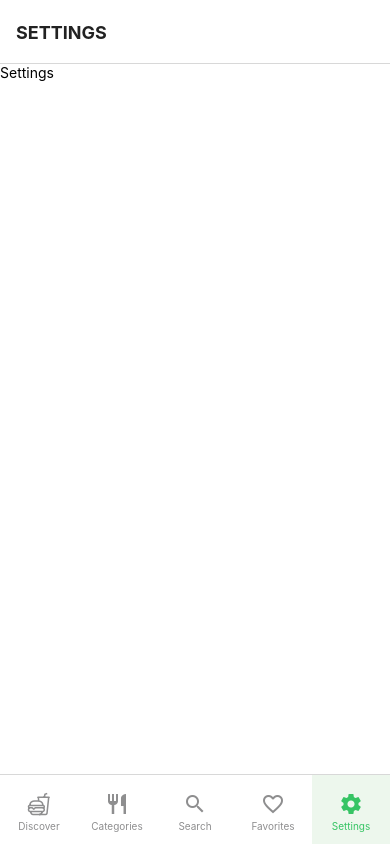
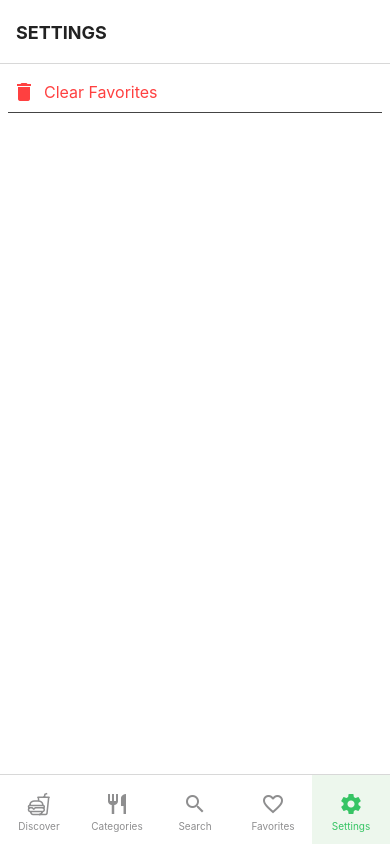
Before and after one commit to godkingjay/Authentic-Pinoy-Recipes-App, a React Native app: screen /SettingsStack in a window 390 px wide. Built offline with nearby package versions, Linux system fonts and the light colour scheme.

Commit message:
ADD: Settings | Clear Favorites

```diff
--- a/assets/FoodsDB/favFoodDB.js
+++ b/assets/FoodsDB/favFoodDB.js
@@ -11,7 +11,7 @@ export function addFav(id){
 }
 
 export function clearFav(){
-  FavFood = [];
+  FavFood.splice(0, FavFood.length);
 }
 
 export function deleteFav(id){
--- a/screens/Discover.js
+++ b/screens/Discover.js
@@ -6,13 +6,12 @@ import discoverCategories from "../assets/FoodsDB/discoverCategoriesDB";
 import globalStyles from "../assets/styles/globalStyles";
 
 export default function Discover({ navigation, route }) {
-  let categoryNum = 1;
   return(
     <ScrollView style={ globalStyles.screen }>
       <View style = { styles.horizontalCardsContainer }>
-        { discoverCategories.map((category, value) => {
+        { discoverCategories.map((category, index) => {
           return(
-            <HorizontalCardsContainer key={ categoryNum++ } navigation={ navigation } route={ route } foodCategory={ category }/>
+            <HorizontalCardsContainer key={ index } navigation={ navigation } route={ route } foodCategory={ category }/>
           )
         })}
       </View>
--- a/screens/Settings.js
+++ b/screens/Settings.js
@@ -1,13 +1,61 @@
-import React from "react";
+import React, { useContext } from "react";
+import { useState } from "react";
 import { ScrollView } from "react-native";
+import { TouchableOpacity } from "react-native";
+import { StyleSheet } from "react-native";
 import { Text } from "react-native";
 import { View } from "react-native";
+import { Icon } from "react-native-elements";
 import globalStyles from "../assets/styles/globalStyles";
+import AppContext from "../assets/globals/appContext";
 
 export default function Settings() {
+
+  const favorites = useContext(AppContext);
+
+  const clearFav = () => {
+    favorites.clearFavorites();
+  }
+
   return(
     <ScrollView style={ globalStyles.screen }>
-      <Text>Settings</Text>
+      <View style={ styles.settingsContainer }>
+        <TouchableOpacity
+          activeOpacity={ 0.75 }
+          style={ styles.settingContainer }
+          onPress={ clearFav }
+        >
+          <View style={ styles.settingIconContainer }>
+            <Icon
+              type="material-icons"
+              name="delete"
+              color="#ff4040"
+            />
+          </View>
+          <Text style={ [ styles.settingLabel, { color: "#ff4040" } ] }>Clear Favorites</Text>
+        </TouchableOpacity>
+      </View>
     </ScrollView>
   );
 }
+
+const styles = StyleSheet.create({
+  settingsContainer: {
+    margin: 8,
+  },
+  settingContainer: {
+    flexDirection: 'row',
+    alignItems: 'center',
+    borderBottomWidth: 1,
+    borderBottomColor: '#444',
+    paddingVertical: 4,
+  },
+  settingIconContainer: {
+    padding: 4,
+    paddingRight: 8,
+  },
+  settingLabel: {
+    fontSize: 16,
+    color: '#222',
+  }
+});
```
Also changed, not shown: assets/component/favoriteButton.js (+0 -8 lines).
